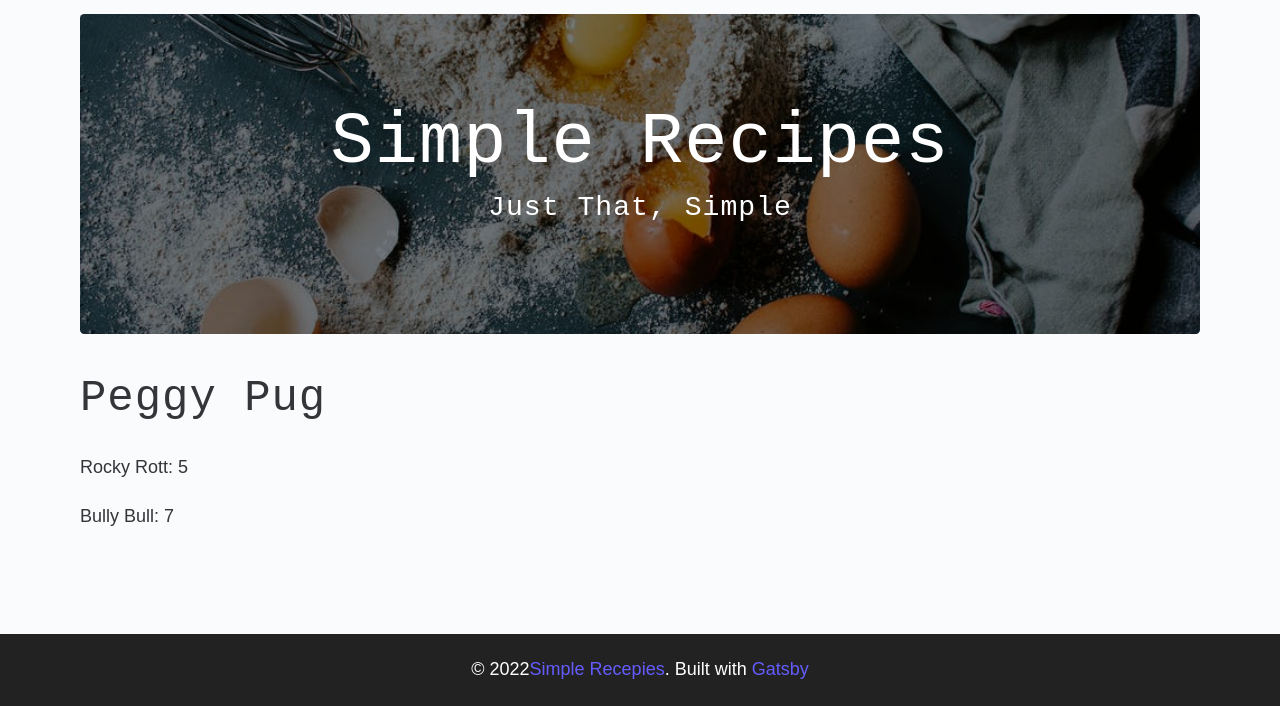
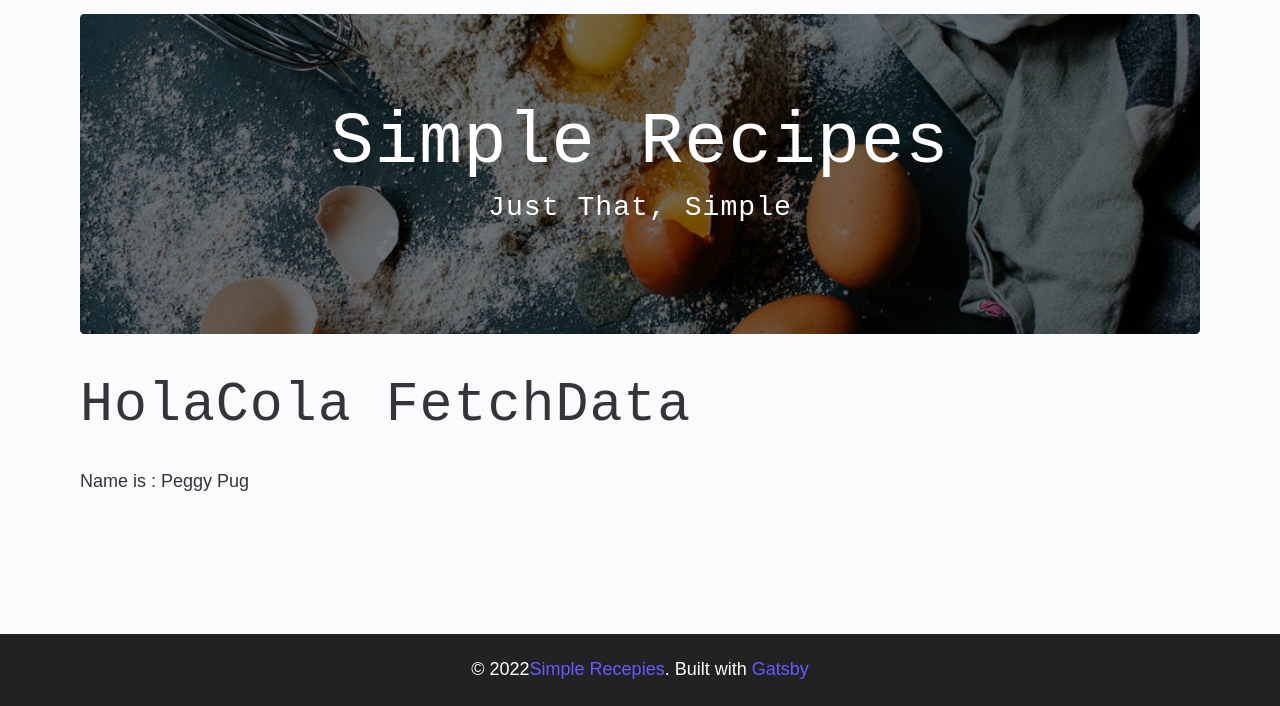
Before and after one commit to CheoR/gats-prac, a Gatsby site: page / in a window 1280 px wide. Shown: the part 94-800 px from the top of the page. Built offline with nearby package versions, Linux system fonts and the light colour scheme; Gatsby itself is replaced by a stand-in of ours.

Commit message:
build:  graphql StaticQuery hook fetch query to component from scratch.

```diff
--- a/src/examples/fetchData.js
+++ b/src/examples/fetchData.js
@@ -1,8 +1,8 @@
-import React from "react"
+import React from 'react'
 import { useStaticQuery, graphql } from "gatsby"
 
-const ComponentName = () => {
-  const data = useStaticQuery(graphql`
+
+const getData = graphql`
   {
     site {
       siteMetadata {
@@ -21,23 +21,17 @@ const ComponentName = () => {
       }
     }
   }
-  `)
+`
+function FetchData() {
+
+  const data = useStaticQuery(getData)
+
   return (
     <div>
-      <h2>{data.site.siteMetadata.person.name}</h2>
-      <div>
-        {
-          data.site.siteMetadata.complexData.map((item, idx) => {
-            return (
-              <p key={idx}>
-                {item.name}: {item.age}
-              </p>
-            )
-          })
-        }
-      </div>
+      <h1>HolaCola FetchData</h1>
+      Name is : {data.site.siteMetadata.person.name}
     </div>
   )
 }
 
-export default ComponentName
+export default FetchData
```
Lines whose indentation alone changed are shown as unchanged.
